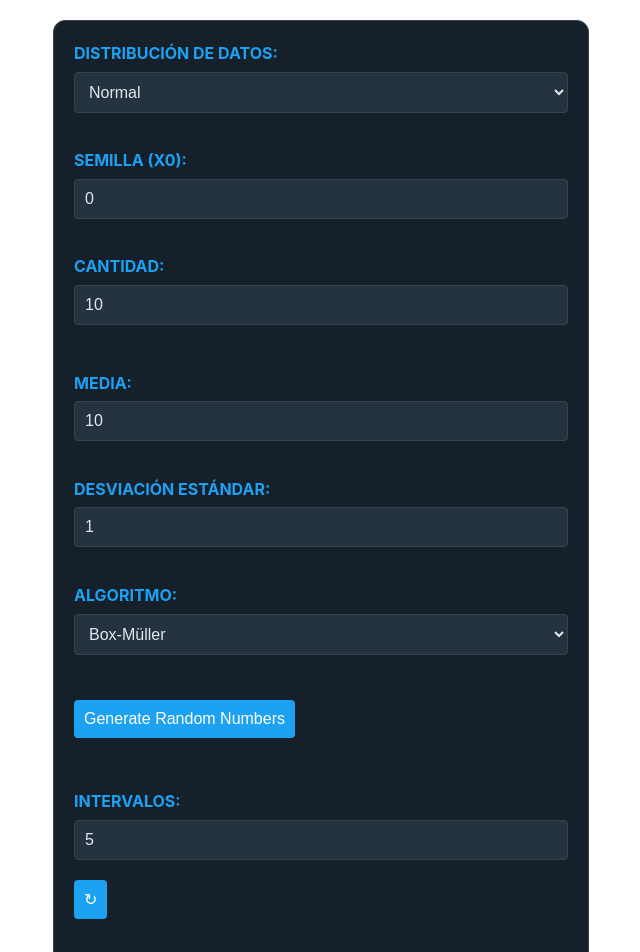
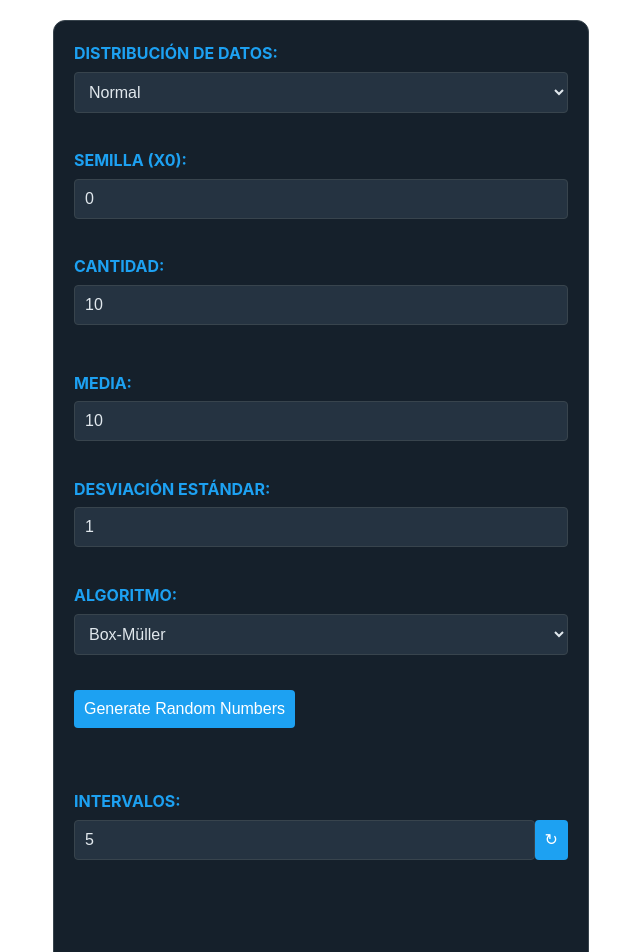
Before and after one commit to FrancoRav/simrng-vue, a Vue app: page / in a window 1280 px wide. Shown: the top 952 px of the page, without its empty margins (319-959 px from the left). Built offline with nearby package versions, Linux system fonts and the light colour scheme.

Commit message:
fix: small ui changes and fix code formatting

```diff
--- a/src/components/Random.vue
+++ b/src/components/Random.vue
@@ -65,8 +65,10 @@
         </div>-->
         <br>
         <label>Intervalos:</label>
-        <input type="number" v-model="intervals">
-        <button class="gen" @click="generateHistogram" :disabled='inprogress'>↻</button>
+        <div class="histgen">
+            <input type="number" v-model="intervals">
+            <button class="gen" @click="generateHistogram" :disabled='inprogress'>↻</button>
+        </div>
         <br>
         <div class="canvas">
             <canvas id="histogram"></canvas>
@@ -76,6 +78,13 @@
 
 <style>
 .canvas {
+    width: 100%;
+}
+
+.histgen {
+    vertical-align: middle;
+    display: flex;
+    white-space: nowrap;
     width: 100%;
 }
 
@@ -131,6 +140,7 @@ div.form>span {
     width: 100%;
 }
 
+
 input,
 select {
     margin-bottom: 10px;
@@ -144,7 +154,7 @@ select {
 }
 
 button {
-    margin-top: 10px;
+    margin-bottom: 10px;
     padding: 10px;
     background-color: #1DA1F2;
     color: #fff;
@@ -337,7 +347,6 @@ export default {
                 return Math.ceil(Math.max(a, b))
             });
             var reqdata = {
-                nums: this.generatedNumbers,
                 lower: min_value,
                 upper: max_value,
                 intervals: this.intervals,
@@ -351,7 +360,7 @@ export default {
                 redirect: 'follow',
             };
             requestOptions.body = JSON.stringify(reqdata);
-            var interval_size = (max_value-min_value)/this.intervals;
+            var interval_size = (max_value - min_value) / this.intervals;
             var interval_list = [];
             var data_list = [];
             await fetch(url, requestOptions)
@@ -387,7 +396,7 @@ export default {
                 options: {
                     animation: {
                         onComplete: this.enableButtons,
-                        },
+                    },
                     scales: {
                         x: {
                             min: min_value,
@@ -470,10 +479,10 @@ export default {
                 .then(result => {
                     generatedNumbers = result;
                     this.generatedNumbers = generatedNumbers;
+                    console.log(generatedNumbers);
                     this.generateHistogram();
                 })
                 .catch(error => console.log('error', error));
-
         },
     },
 };
```
